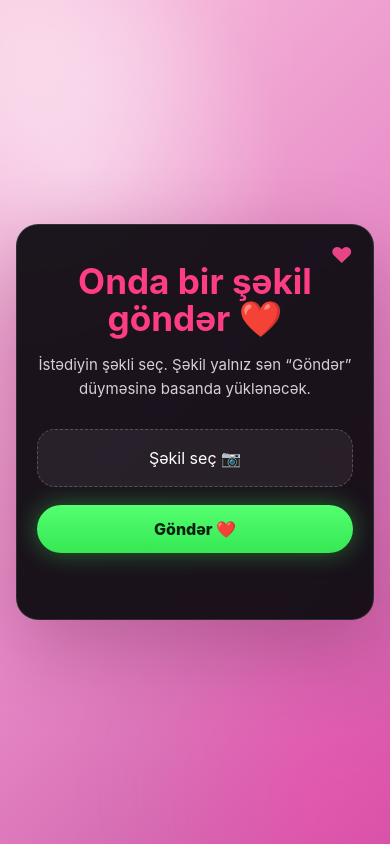
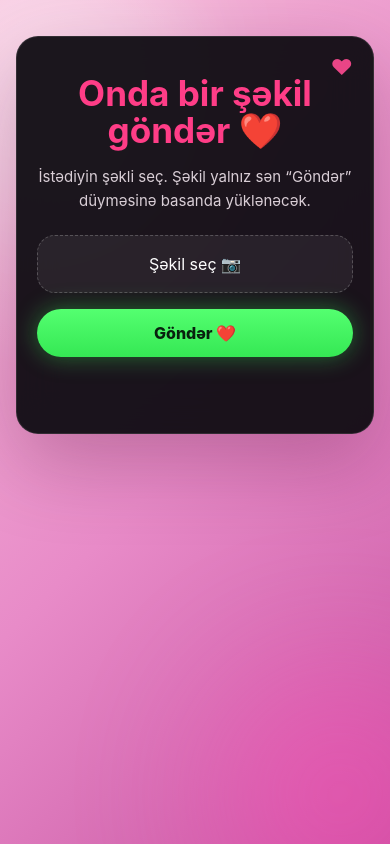
Before and after one commit to Matlab02/s, a website: page public/index.html in a window 390 px wide. Both pictures are taken after a click on the button "Olar ❤️". Drawn offline with Linux system fonts and the light colour scheme.

Commit message:
Update style.css

```diff
--- a/public/style.css
+++ b/public/style.css
@@ -15,11 +15,6 @@
 
   --border: rgba(255, 255, 255, 0.10);
 }
-
-
-/* ===============================
-   GLOBAL
-================================ */
 
 * {
   box-sizing: border-box;
@@ -40,8 +35,13 @@ body {
     sans-serif;
 }
 
+html {
+  overflow-x: hidden;
+}
+
 body {
   color: var(--text);
+  overflow-x: hidden;
 }
 
 button,
@@ -53,7 +53,6 @@ button {
   -webkit-tap-highlight-color: transparent;
 }
 
-
 /* ===============================
    ROMANTIC PAGE
 ================================ */
@@ -61,7 +60,8 @@ button {
 .romantic-page {
   min-height: 100svh;
 
-  overflow: hidden;
+  overflow-x: hidden;
+  overflow-y: auto;
 
   display: grid;
   place-items: center;
@@ -83,7 +83,6 @@ button {
 
   position: relative;
 }
-
 
 /* ===============================
    BACKGROUND GLOW
@@ -118,7 +117,6 @@ button {
   bottom: -80px;
 }
 
-
 /* ===============================
    MAIN CARD
 ================================ */
@@ -147,13 +145,12 @@ button {
   text-align: center;
 
   z-index: 2;
+
+  margin: 24px auto;
 }
 
 .love-card h1 {
-  margin:
-    0
-    0
-    16px;
+  margin: 0 0 16px;
 
   font-size:
     clamp(
@@ -168,9 +165,7 @@ button {
 }
 
 .love-card p {
-  margin:
-    0
-    auto;
+  margin: 0 auto;
 
   max-width: 440px;
 
@@ -180,7 +175,6 @@ button {
 
   font-size: 16px;
 }
-
 
 /* ===============================
    HEART
@@ -199,7 +193,6 @@ button {
   opacity: 0.9;
 }
 
-
 /* ===============================
    BUTTON ZONE
 ================================ */
@@ -211,7 +204,6 @@ button {
 
   position: relative;
 }
-
 
 /* ===============================
    COMMON BUTTONS
@@ -233,7 +225,6 @@ button {
   outline: none;
 }
 
-
 /* ===============================
    YES BUTTON
 ================================ */
@@ -241,9 +232,7 @@ button {
 .yes-btn {
   min-width: 150px;
 
-  padding:
-    15px
-    26px;
+  padding: 15px 26px;
 
   color: #08210e;
 
@@ -282,7 +271,6 @@ button {
   filter: brightness(0.95);
 }
 
-
 /* ===============================
    NO BUTTON
 ================================ */
@@ -292,9 +280,7 @@ button {
 
   min-width: 110px;
 
-  padding:
-    13px
-    22px;
+  padding: 13px 22px;
 
   color: #ffffff;
 
@@ -347,7 +333,6 @@ button {
   filter: brightness(0.95);
 }
 
-
 /* ===============================
    HIDDEN
 ================================ */
@@ -356,15 +341,17 @@ button {
   display: none !important;
 }
 
-
 /* ===============================
    UPLOAD CARD
 ================================ */
 
+.upload-card {
+  margin: 24px auto 40px;
+}
+
 .upload-card form {
   margin-top: 28px;
 }
-
 
 /* ===============================
    FILE PICKER
@@ -428,7 +415,6 @@ button {
   display: none;
 }
 
-
 /* ===============================
    PREVIEW
 ================================ */
@@ -464,7 +450,6 @@ button {
   background: #070708;
 }
 
-
 /* ===============================
    SEND BUTTON
 ================================ */
@@ -473,6 +458,10 @@ button {
   margin-top: 18px;
 
   width: 100%;
+
+  position: relative;
+
+  z-index: 3;
 }
 
 .send-btn:disabled {
@@ -483,7 +472,6 @@ button {
   filter: grayscale(0.25);
 }
 
-
 /* ===============================
    STATUS
 ================================ */
@@ -493,12 +481,10 @@ button {
 
   min-height: 24px;
 
-  color:
-    #ffd7e6 !important;
+  color: #ffd7e6 !important;
 
   font-size: 14px;
 }
-
 
 /* ===============================
    SUCCESS
@@ -518,7 +504,6 @@ button {
 @keyframes heartPop {
   0% {
     transform: scale(0.5);
-
     opacity: 0;
   }
 
@@ -528,7 +513,6 @@ button {
 
   100% {
     transform: scale(1);
-
     opacity: 1;
   }
 }
@@ -536,7 +520,6 @@ button {
 .success-card {
   min-height: 280px;
 }
-
 
 /* ===============================
    ADMIN PAGE
@@ -554,7 +537,6 @@ button {
   color: #ffffff;
 }
 
-
 /* ===============================
    ADMIN LOGIN
 ================================ */
@@ -562,10 +544,7 @@ button {
 .admin-login-card {
   max-width: 420px;
 
-  margin:
-    12vh
-    auto
-    0;
+  margin: 12vh auto 0;
 
   background: #15151c;
 
@@ -605,9 +584,7 @@ button {
 .admin-login-card input {
   width: 100%;
 
-  padding:
-    14px
-    16px;
+  padding: 14px 16px;
 
   border:
     1px solid
@@ -654,7 +631,6 @@ button {
   color: #ff7bb2;
 }
 
-
 /* ===============================
    ADMIN HEADER
 ================================ */
@@ -662,10 +638,7 @@ button {
 .admin-header {
   max-width: 1180px;
 
-  margin:
-    0
-    auto
-    24px;
+  margin: 0 auto 24px;
 
   display: flex;
 
@@ -683,12 +656,8 @@ button {
 .admin-header p {
   color: #aaaaaa;
 
-  margin:
-    6px
-    0
-    0;
+  margin: 6px 0 0;
 }
-
 
 /* ===============================
    ADMIN GALLERY
@@ -697,9 +666,7 @@ button {
 .gallery {
   max-width: 1180px;
 
-  margin:
-    0
-    auto;
+  margin: 0 auto;
 
   display: grid;
 
@@ -714,7 +681,6 @@ button {
 
   gap: 18px;
 }
-
 
 /* ===============================
    PHOTO CARD
@@ -742,8 +708,7 @@ button {
 }
 
 .photo-card:hover {
-  transform:
-    translateY(-2px);
+  transform: translateY(-2px);
 
   border-color:
     rgba(
@@ -766,7 +731,6 @@ button {
   background: #09090c;
 }
 
-
 /* ===============================
    PHOTO META
 ================================ */
@@ -778,7 +742,6 @@ button {
 
   font-size: 13px;
 }
-
 
 /* ===============================
    ADMIN ACTIONS
@@ -799,9 +762,7 @@ button {
 .small-btn {
   display: inline-block;
 
-  padding:
-    9px
-    14px;
+  padding: 9px 14px;
 
   text-decoration: none;
 
@@ -817,8 +778,7 @@ button {
 .small-btn:hover {
   background: #3c3c49;
 
-  transform:
-    translateY(-1px);
+  transform: translateY(-1px);
 }
 
 .small-btn.danger {
@@ -829,7 +789,6 @@ button {
   background: #a8274c;
 }
 
-
 /* ===============================
    EMPTY STATE
 ================================ */
@@ -838,19 +797,34 @@ button {
   color: #aaaaaa;
 }
 
-
 /* ===============================
    MOBILE
 ================================ */
 
 @media (max-width: 600px) {
 
+  html,
+  body {
+    min-height: 100%;
+    overflow-x: hidden;
+    overflow-y: auto;
+  }
+
   .romantic-page {
+    min-height: 100svh;
+
+    display: block;
+
+    overflow-x: hidden;
+    overflow-y: auto;
+
     padding: 16px;
   }
 
   .love-card {
     width: 100%;
+
+    margin: 20px auto;
 
     padding:
       38px
@@ -897,9 +871,30 @@ button {
     font-size: 14px;
   }
 
-  .preview-wrap,
+  .upload-card {
+    margin:
+      20px
+      auto
+      60px;
+  }
+
+  .upload-card form {
+    margin-top: 22px;
+  }
+
+  .preview-wrap {
+    max-height: 280px;
+
+    overflow: hidden;
+  }
+
   .preview-wrap img {
-    max-height: 400px;
+    max-height: 280px;
+  }
+
+  .send-btn {
+    margin-top: 16px;
+    margin-bottom: 10px;
   }
 
   .admin-page {
@@ -922,7 +917,6 @@ button {
     object-fit: contain;
   }
 }
-
 
 /* ===============================
    VERY SMALL PHONES
@@ -960,8 +954,16 @@ button {
       10px
       15px;
   }
+
+  .preview-wrap,
+  .preview-wrap img {
+    max-height: 240px;
+  }
+
+  .upload-card {
+    margin-bottom: 70px;
+  }
 }
-
 
 /* ===============================
    REDUCED MOTION
```
